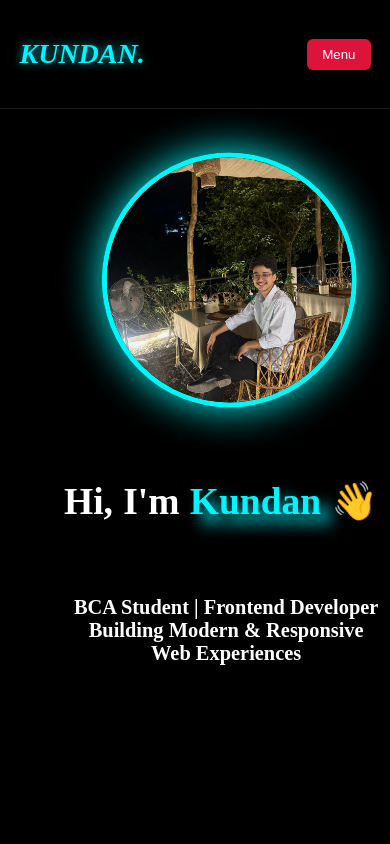
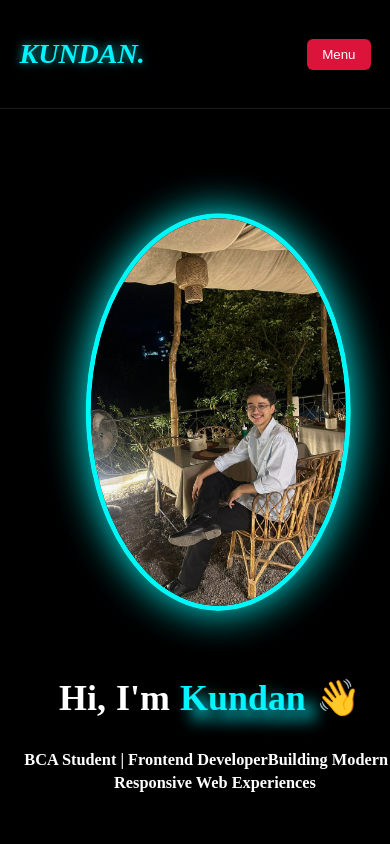
Before and after one commit to upadhyayakundan326-png/portfolio-deploy, a React (Vite) app: page / in a window 390 px wide. Shown: the top 844 px of the page. Built offline with nearby package versions, Linux system fonts and the light colour scheme.

Commit message:
vai responsiv ho jana

```diff
--- a/src/components/hero/Hero.css
+++ b/src/components/hero/Hero.css
@@ -3,23 +3,30 @@
 .home-section {
   width: 100%;
   min-height: 100vh;
-
-
   display: flex;
   justify-content: center;
   align-items: center;
-  padding: 10px 8%;
-
+  padding: 80px 8%;
 }
 
-.hero{
-  width:100%;
-  max-width:1200px;
-  margin:0 auto;
-  display:flex;
-  justify-content:space-between;
-  align-items:center;
-  gap:100px;
+.hero {
+  width: 100%;
+  max-width: 1200px;
+  margin: 0 auto;
+  display: flex;
+  justify-content: space-between;
+  align-items: center;
+  gap: 100px;
+}
+
+.hero-left {
+  flex: 1;
+}
+
+.hero-right {
+  flex: 1;
+  display: flex;
+  justify-content: center;
 }
 
 /* Left Side */
@@ -28,28 +35,17 @@
   font-size: 3rem;
   font-weight: bold;
   color: white;
-
 }
 
 .sec2 {
   font-size: 2rem;
-
   color: #fff;
-  margin-bottom: 25px;
-
-
-
-
+  margin-top: 20px;
 }
 
-
-
-
-
-
-
-
-
+.bca{
+  line-height: 1.4;
+}
 
 .siuu {
   width: 380px;
@@ -61,47 +57,47 @@
   transition: 0.5s;
 }
 
-.siuu:hover{
-    box-shadow:
+.siuu:hover {
+  box-shadow:
     0 0 20px cyan,
     0 0 40px cyan,
     0 0 80px cyan;
 }
 
-
-/* Responsive */
+/* ================= MOBILE ================= */
 
 @media (max-width:768px){
+
+.home-section{
+    padding:90px 20px;
+}
 
 .hero{
     flex-direction:column-reverse;
     text-align:center;
     gap:35px;
-    padding:50px 0;
 }
 
-.hero-left{
-    display:flex;
-    flex-direction:column;
-    align-items:center;
+.hero-left,
+.hero-right{
+    width:100%;
 }
 
 .sec1{
-    font-size:2.3rem;
+    font-size:2.2rem;
 }
 
 .sec2{
-    font-size:1.25rem;
+    font-size:1rem;
 }
 
+.siuu{
+    width:250px;
+    max-width:80%;
+}
+
+.bca br{
+    display:none;
+}
 
 }
-
-
-
-
-.siuu{
-    width:240px;
-    height:240px;
-    border-radius:50%;
-}
```
